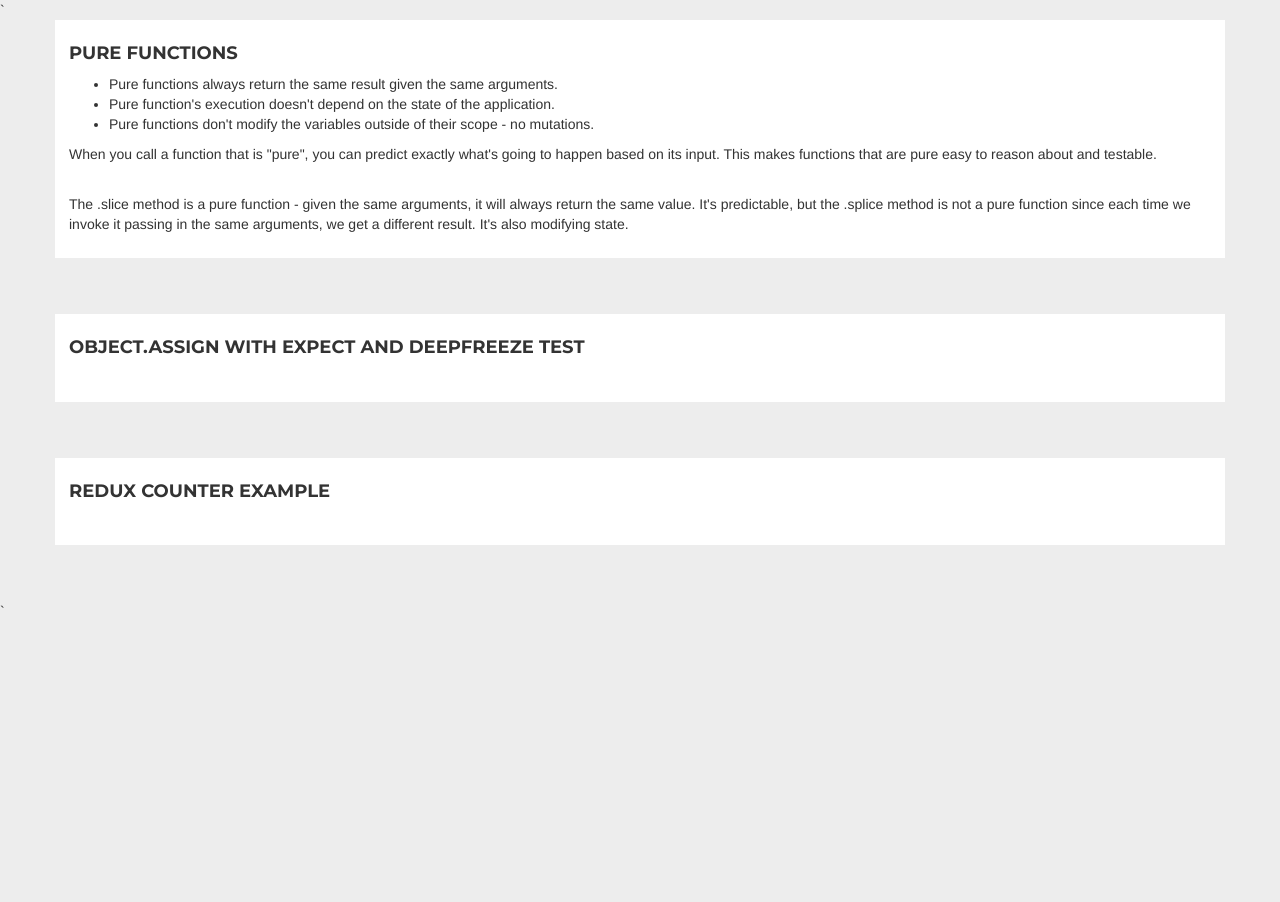
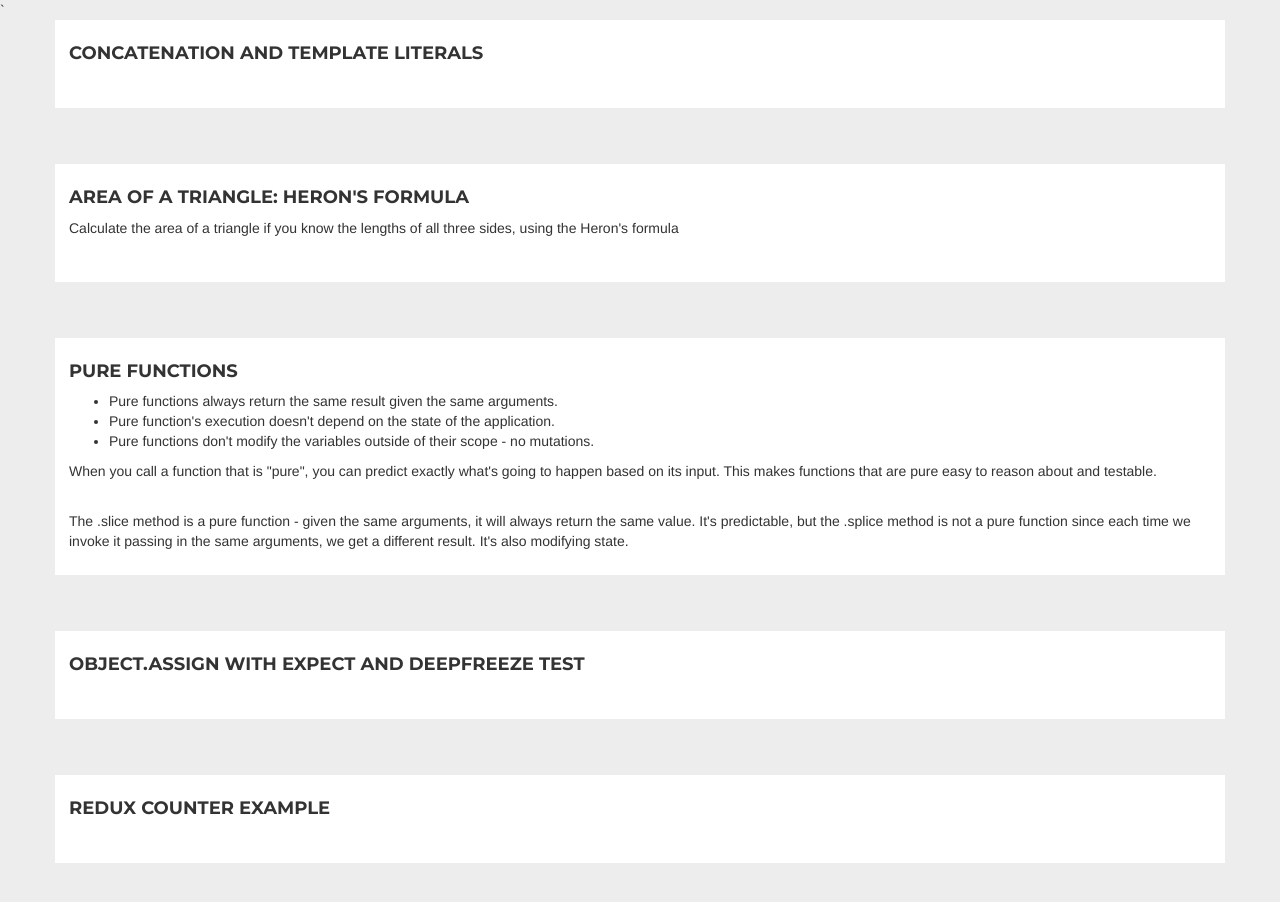
Before and after one commit to daraclare/JSTuts, a website: page public/dara/dara.html in a window 1280 px wide. Shown: the top 902 px of the page. Before the commit the page ends 800 px from the top, so only its background shows below. Drawn offline with nearby package versions, Linux system fonts and the light colour scheme; a script that the page names is missing.

Commit message:
added concat

```diff
--- a/public/dara/dara.html
+++ b/public/dara/dara.html
@@ -19,7 +19,27 @@
 
   <div class="container">
 
-    <div class="row lesson">
+<!-- beginning of lesson section -->
+    <section class="row lesson">
+      <h4>Concatenation and Template Literals</h4>
+
+      <!-- start of jsbin link -->
+      <a class="jsbin-embed" href="http://jsbin.com/fozokaq/embed?html,js,console">JS Bin on jsbin.com</a><script src="http://static.jsbin.com/js/embed.min.js?3.40.3"></script>
+      <!-- end of jsbin link -->
+    </section>
+<!-- end of lesson section -->
+
+<!-- beginning of lesson section -->
+    <section class="row lesson">
+      <h4>Area of a Triangle: Heron's Formula</h4>
+      <p>Calculate the area of a triangle if you know the lengths of all three sides, using the Heron's formula</p>
+      <!-- start of jsbin link -->
+      <a class="jsbin-embed" href="http://jsbin.com/tewegab/embed?js,console">React, redux, Expect and Deep Freeze on jsbin.com</a><script src="http://static.jsbin.com/js/embed.min.js?3.40.3"></script>
+      <!-- end of jsbin link -->
+    </section>
+<!-- end of lesson section -->
+
+    <section class="row lesson">
 
       <h4>Pure functions</h4>
       <ul>
@@ -33,17 +53,17 @@
       <a class="jsbin-embed" href="http://jsbin.com/budevum/embed?html,js,console">Pure Functions on jsbin.com</a><script src="http://static.jsbin.com/js/embed.min.js?3.40.3"></script>
 
       <p>The .slice method is a pure function - given the same arguments, it will always return the same value. It's predictable, but the .splice method is not a pure function since each time we invoke it passing in the same arguments, we get a different result. It's also modifying state.</p>
-    </div>
+    </section>
 
-    <div class="row lesson">
+    <section class="row lesson">
       <h4>Object.assign with Expect and DeepFreeze test</h4>
       <a class="jsbin-embed" href="http://jsbin.com/hiqekez/embed?js,console">JS Bin on jsbin.com</a><script src="http://static.jsbin.com/js/embed.min.js?3.40.3"></script>
-    </div>
+    </section>
 
-    <div class="row lesson">
+    <section class="row lesson">
       <h4>Redux Counter Example</h4>
       <a class="jsbin-embed" href="http://jsbin.com/walococ/45/embed?html,js,output">JS Bin on jsbin.com</a><script src="http://static.jsbin.com/js/embed.min.js?3.40.3"></script>
-    </div>
+    </section>
   </div>
 
 
```
